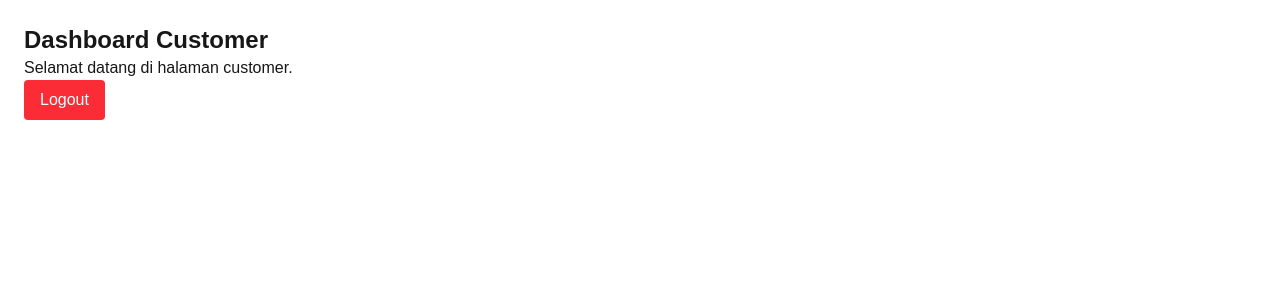
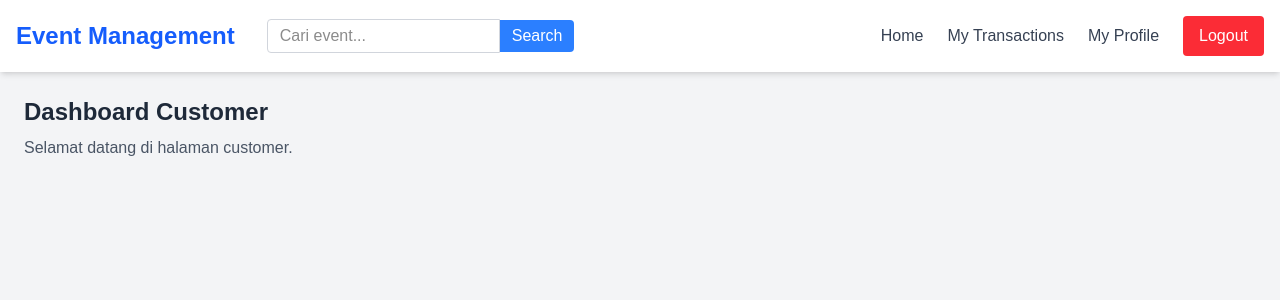
Before and after one commit to Adi-Firman/event-management, a Next.js app: page /dashboard/customer in a window 1280 px wide. Shown: the top 300 px of the page. Built offline with nearby package versions, Linux system fonts and the light colour scheme.

Commit message:
add navbar and update dashboard
add navbar dan perubahan dashboard customer

```diff
--- a/src/app/dashboard/customer/page.tsx
+++ b/src/app/dashboard/customer/page.tsx
@@ -1,13 +1,18 @@
-'use client'
+'use client';
 
-import LogoutButton from '@/components/LogoutButton'
+import CustomerNavbar from '@/components/navbar/CustomerNavbar';
 
 export default function CustomerDashboard() {
   return (
-    <div className="p-6">
-      <h1 className="text-2xl font-bold">Dashboard Customer</h1>
-      <p>Selamat datang di halaman customer.</p>
-      <LogoutButton />
+    <div className="min-h-screen bg-gray-100">
+      {/* Navbar */}
+      <CustomerNavbar />
+
+      {/* Main Content */}
+      <div className="p-6">
+        <h1 className="text-2xl font-bold text-gray-800 mb-2">Dashboard Customer</h1>
+        <p className="text-gray-600">Selamat datang di halaman customer.</p>
+      </div>
     </div>
-  )
+  );
 }
--- /dev/null
+++ b/src/components/SearchBar.tsx
@@ -0,0 +1,30 @@
+'use client';
+
+import { useState } from 'react';
+
+export default function SearchBar() {
+  const [searchTerm, setSearchTerm] = useState('');
+
+  const handleSearch = (e: React.FormEvent) => {
+    e.preventDefault();
+    console.log('Cari:', searchTerm);
+  };
+
+  return (
+    <form onSubmit={handleSearch} className="flex items-center">
+      <input
+        type="text"
+        placeholder="Cari event..."
+        value={searchTerm}
+        onChange={(e) => setSearchTerm(e.target.value)}
+        className="border border-gray-300 rounded-l px-3 py-1 focus:outline-none focus:ring-2 focus:ring-blue-400"
+      />
+      <button
+        type="submit"
+        className="bg-blue-500 hover:bg-blue-600 text-white px-3 py-1 rounded-r"
+      >
+        Search
+      </button>
+    </form>
+  );
+}
--- /dev/null
+++ b/src/components/navbar/CustomerNavbar.tsx
@@ -0,0 +1,37 @@
+'use client';
+
+import Link from 'next/link';
+import LogoutButton from '@/components/LogoutButton';
+import SearchBar from '@/components/SearchBar';
+
+export default function CustomerNavbar() {
+  return (
+    <nav className="bg-white shadow-md p-4 flex items-center justify-between">
+      <div className="flex items-center space-x-4">
+        {/* Logo */}
+        <Link href="/" className="text-2xl font-bold text-blue-600">
+          Event Management
+        </Link>
+
+        {/* Search Bar */}
+        <div className="ml-4">
+          <SearchBar />
+        </div>
+      </div>
+
+      {/* Menu */}
+      <div className="flex items-center space-x-6">
+        <Link href="/" className="text-gray-700 hover:text-blue-600">
+          Home
+        </Link>
+        <Link href="/transactions" className="text-gray-700 hover:text-blue-600">
+          My Transactions
+        </Link>
+        <Link href="/profile" className="text-gray-700 hover:text-blue-600">
+          My Profile
+        </Link>
+        <LogoutButton />
+      </div>
+    </nav>
+  );
+}
```
